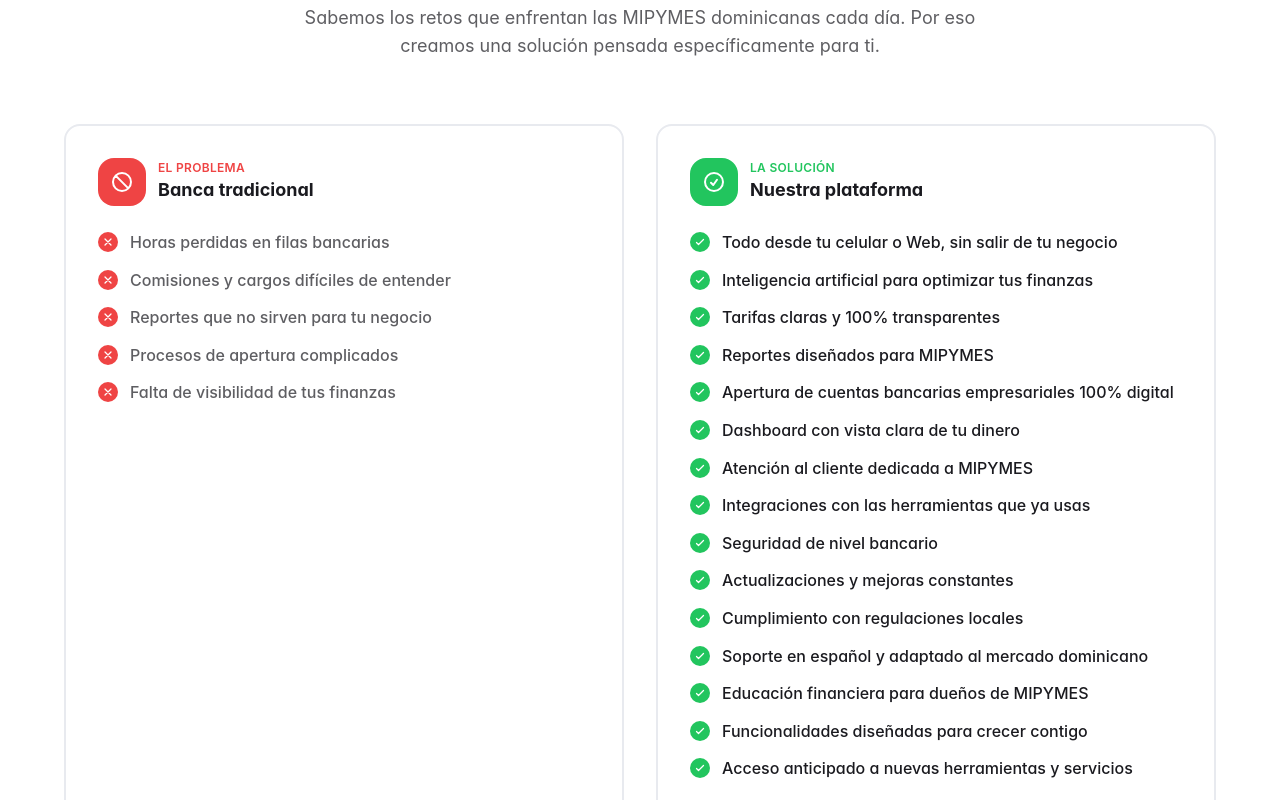
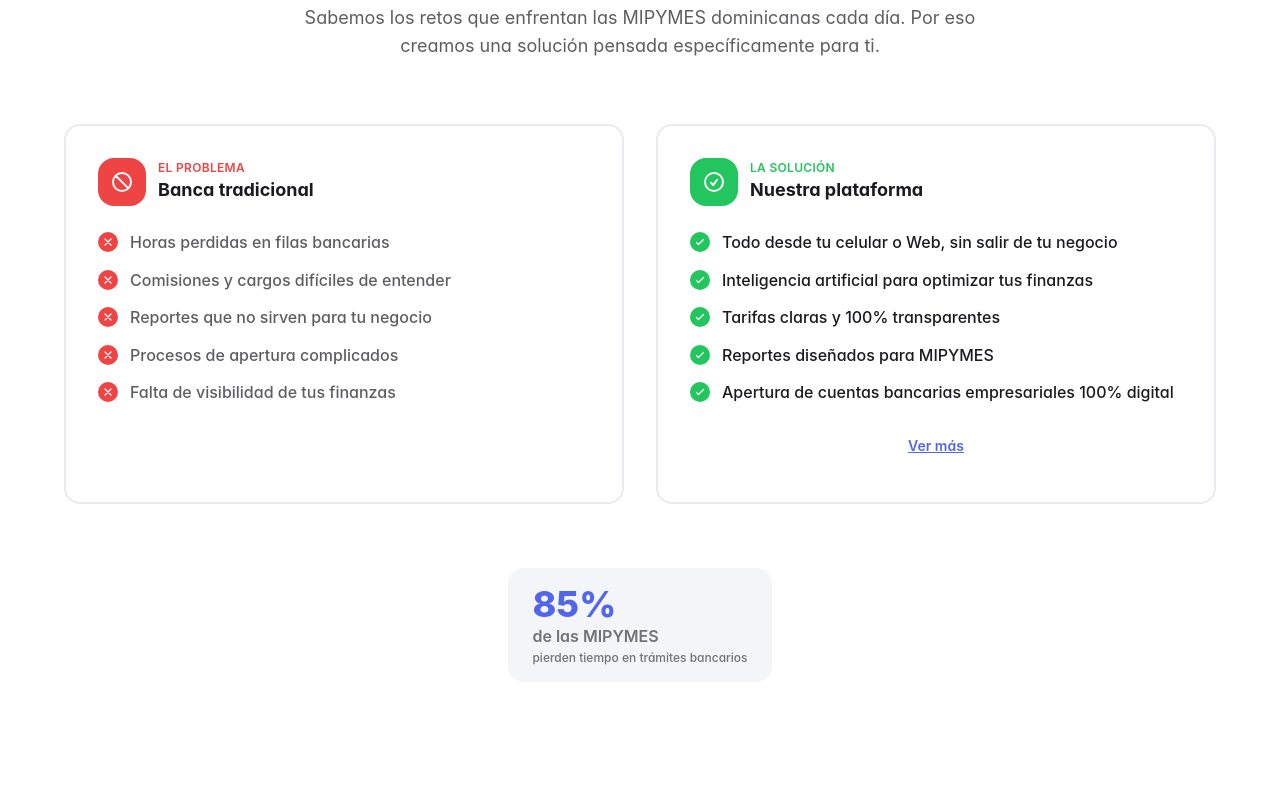
Before and after one commit to hacksondev/facil.do, a Next.js app: page / in a window 1280 px wide. Shown: the part 1040-1840 px from the top of the page. Built offline with nearby package versions, Linux system fonts and the light colour scheme; what @supabase/auth-helpers-nextjs would draw is missing.

Commit message:
Update ValueProposition.tsx

```diff
--- a/app/components/ValueProposition.tsx
+++ b/app/components/ValueProposition.tsx
@@ -4,7 +4,30 @@
  * Sección comparativa problema vs solución.
  */
 
+import { useState } from "react"
+
 export default function ValueProposition() {
+  const [mostrarTodo, setMostrarTodo] = useState(false)
+  const features = [
+    'Todo desde tu celular o Web, sin salir de tu negocio',
+    'Inteligencia artificial para optimizar tus finanzas',
+    'Tarifas claras y 100% transparentes',
+    'Reportes diseñados para MIPYMES',
+    'Apertura de cuentas bancarias empresariales 100% digital',
+    'Dashboard con vista clara de tu dinero',
+    'Atención al cliente dedicada a MIPYMES',
+    'Integraciones con las herramientas que ya usas',
+    'Seguridad de nivel bancario',
+    'Actualizaciones y mejoras constantes',
+    'Cumplimiento con regulaciones locales',
+    'Soporte en español y adaptado al mercado dominicano',
+    'Educación financiera para dueños de MIPYMES',
+    'Funcionalidades diseñadas para crecer contigo',
+    'Acceso anticipado a nuevas herramientas y servicios',
+  ]
+
+  const visibles = mostrarTodo ? features : features.slice(0, 5)
+
   return (
     <section className="section bg-base-100 relative">
       <div className="divider absolute top-0 left-0 right-0 m-0"></div>
@@ -75,6 +98,27 @@ export default function ValueProposition() {
               </div>
 
               <ul className="space-y-3">
+                {visibles.map((item, i) => (
+                  <li key={i} className="flex items-start gap-3">
+                    <div className="w-5 h-5 rounded-full bg-success flex items-center justify-center mt-0.5 flex-shrink-0">
+                      <svg className="w-3 h-3 text-white" fill="none" viewBox="0 0 24 24" stroke="currentColor">
+                        <path strokeLinecap="round" strokeLinejoin="round" strokeWidth={2.5} d="M5 13l4 4L19 7" />
+                      </svg>
+                    </div>
+                    <span className="text-base-content font-medium">{item}</span>
+                  </li>
+                ))}
+              </ul>
+
+              {features.length > 5 && (
+                <button
+                  className="btn btn-link px-0 mt-2"
+                  onClick={() => setMostrarTodo((v: any) => !v)}
+                >
+                  {mostrarTodo ? 'Ver menos' : 'Ver más'}
+                </button>
+              )}
+              {/* <ul className="space-y-3">
                 {[
                   'Todo desde tu celular o Web, sin salir de tu negocio',
                   'Inteligencia artificial para optimizar tus finanzas',
@@ -101,7 +145,7 @@ export default function ValueProposition() {
                     <span className="text-base-content font-medium">{item}</span>
                   </li>
                 ))}
-              </ul>
+              </ul> */}
             </div>
           </div>
         </div>
```
